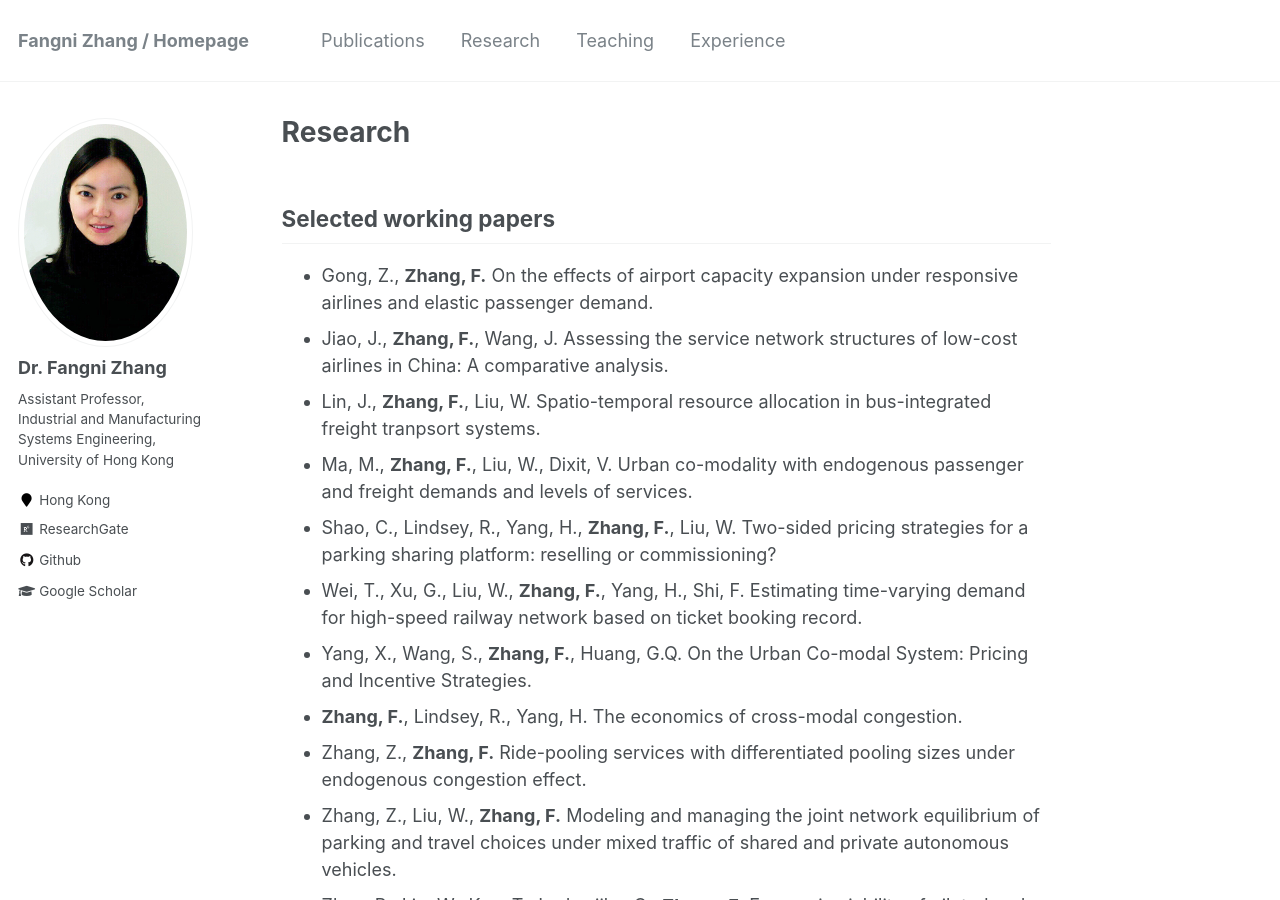
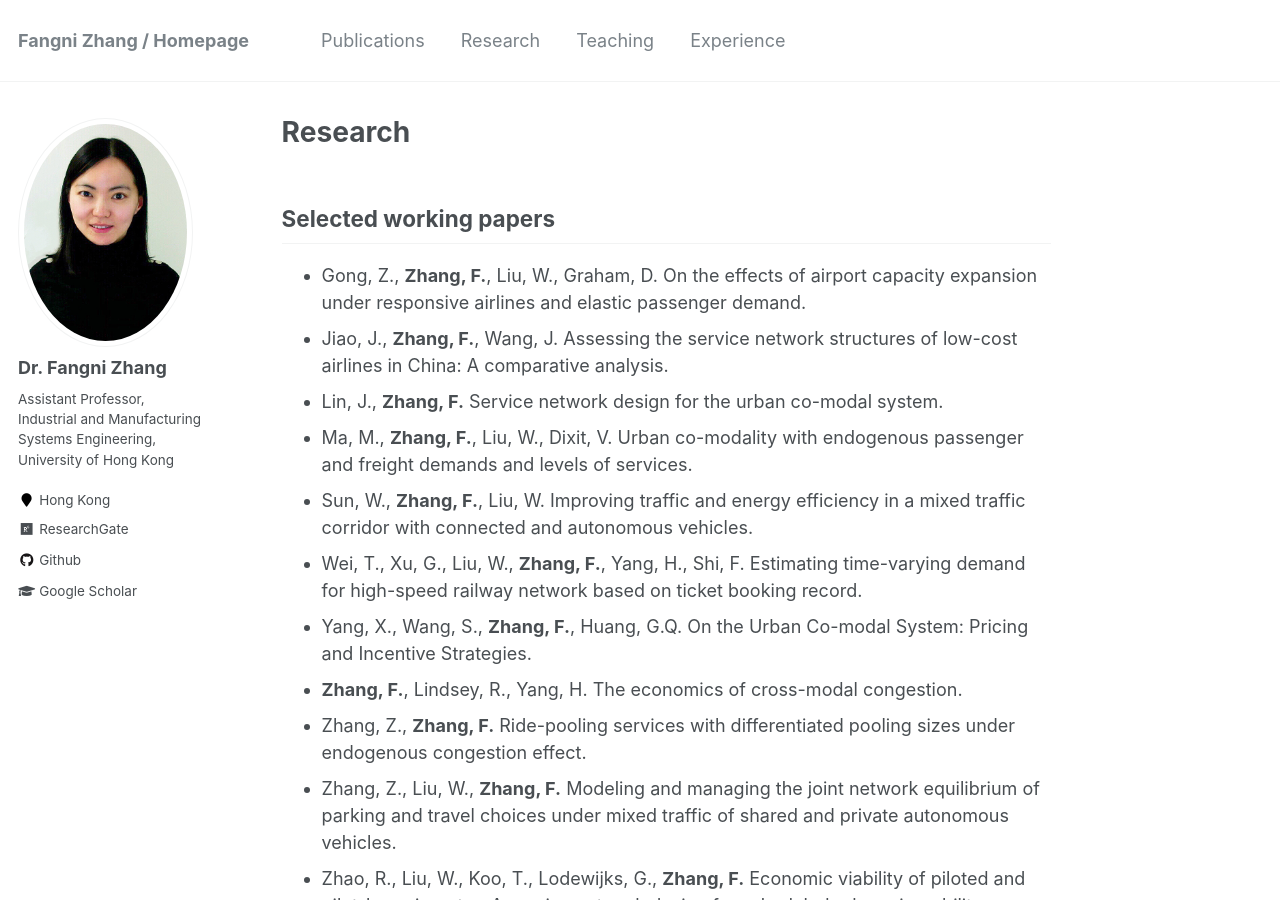
Before and after one commit to fangnizhang/fangnizhang.github.io, a Jekyll site: the page built from _pages/research.md, in a window 1280 px wide and 900 px high. Built offline with Jekyll 4.4.1, drawn with Linux system fonts in a browser that asks for light colours.

Commit message:
Update research.md

```diff
--- a/_pages/research.md
+++ b/_pages/research.md
@@ -6,11 +6,11 @@ author_profile: true
 
 Selected working papers
 ------------
-* Gong, Z., **Zhang, F.** On the effects of airport capacity expansion under responsive airlines and elastic passenger demand.
+* Gong, Z., **Zhang, F.**, Liu, W., Graham, D. On the effects of airport capacity expansion under responsive airlines and elastic passenger demand.
 * Jiao, J., **Zhang, F.**, Wang, J. Assessing the service network structures of low-cost airlines in China: A comparative analysis.
-* Lin, J., **Zhang, F.**, Liu, W. Spatio-temporal resource allocation in bus-integrated freight tranpsort systems.
+* Lin, J., **Zhang, F.** Service network design for the urban co-modal system.
 * Ma, M., **Zhang, F.**, Liu, W., Dixit, V. Urban co-modality with endogenous passenger and freight demands and levels of services.
-* Shao, C., Lindsey, R., Yang, H., **Zhang, F.**, Liu, W. Two-sided pricing strategies for a parking sharing platform: reselling or commissioning?
+* Sun, W., **Zhang, F.**, Liu, W. Improving traffic and energy efficiency in a mixed traffic corridor with connected and autonomous vehicles.
 * Wei, T., Xu, G., Liu, W., **Zhang, F.**, Yang, H., Shi, F. Estimating time-varying demand for high-speed railway network based on ticket booking record.
 * Yang, X., Wang, S., **Zhang, F.**, Huang, G.Q. On the Urban Co-modal System: Pricing and Incentive Strategies.
 * **Zhang, F.**, Lindsey, R., Yang, H. The economics of cross-modal congestion.
```
